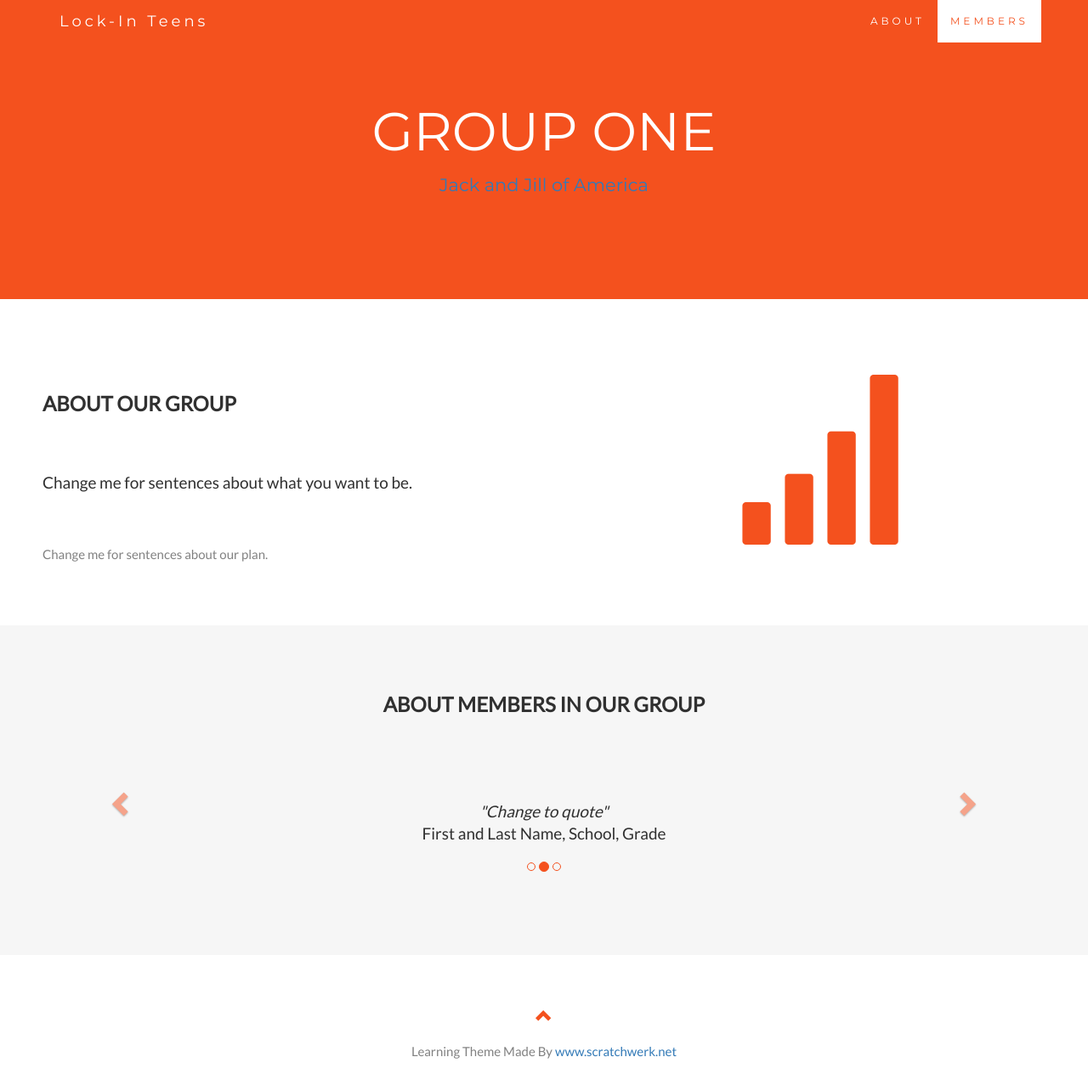
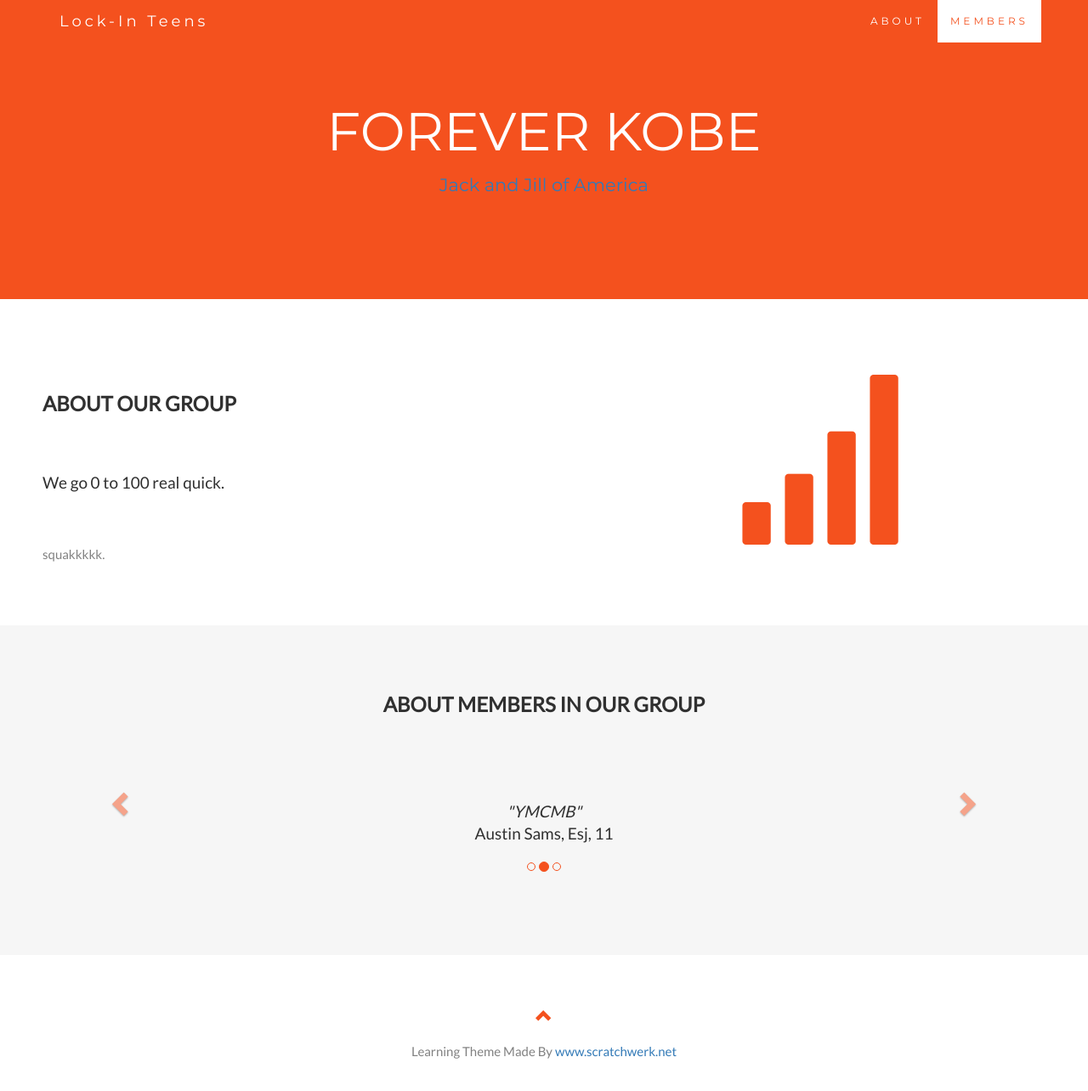
Before and after one commit to scratchwerk/mobileactivity, a plain HTML site: page www/group1.html in a window 1280 px wide. Shown: the whole page at 85% size. Drawn offline with nearby package versions, Linux system fonts and the light colour scheme.

Commit message:
Commit before Pull

```diff
--- a/www/group1.html
+++ b/www/group1.html
@@ -212,7 +212,7 @@
 </nav>
 
 <div class="jumbotron text-center">
-  <h1>GROUP ONE</h1>
+  <h1>FOREVER KOBE</h1>
   <p><a href="index.html">Jack and Jill of America</a></p>
 </div>
 
@@ -221,8 +221,8 @@
   <div class="row">
     <div class="col-sm-8">
       <h2>About Our Group</h2><br>
-      <h4>Change me for sentences about what you want to be.</h4><br>
-      <p>Change me for sentences about our plan.</p>
+      <h4>We go 0 to 100 real quick.</h4><br>
+      <p>squakkkkk.</p>
     </div>
     <div class="col-sm-4">
       <span class="glyphicon glyphicon-signal logo"></span>
@@ -245,13 +245,13 @@
     <!-- Wrapper for slides -->
     <div class="carousel-inner" role="listbox">
       <div class="item active">
-		<h4>"Change to quote"<br><span style="font-style:normal;">First and Last Name, School, Grade</span></h4>
+		<h4>"We the best"<br><span style="font-style:normal;">Speakman Smith, ESJ, 11</span></h4>
 	</div>
       <div class="item">
-		<h4>"Change to quote"<br><span style="font-style:normal;">First and Last Name, School, Grade</span></h4>
+		<h4>"YMCMB"<br><span style="font-style:normal;">Austin Sams, Esj, 11</span></h4>
 	  </div>
       <div class="item">
-		<h4>"Change to quote"<br><span style="font-style:normal;">First and Last Name, School, Grade</span></h4>
+		<h4>"Cocoa Butter is the key to succes"<br><span style="font-style:normal;">Tre Kemp, Bartram, 12</span></h4>
 	  </div>
     </div>
 
```
